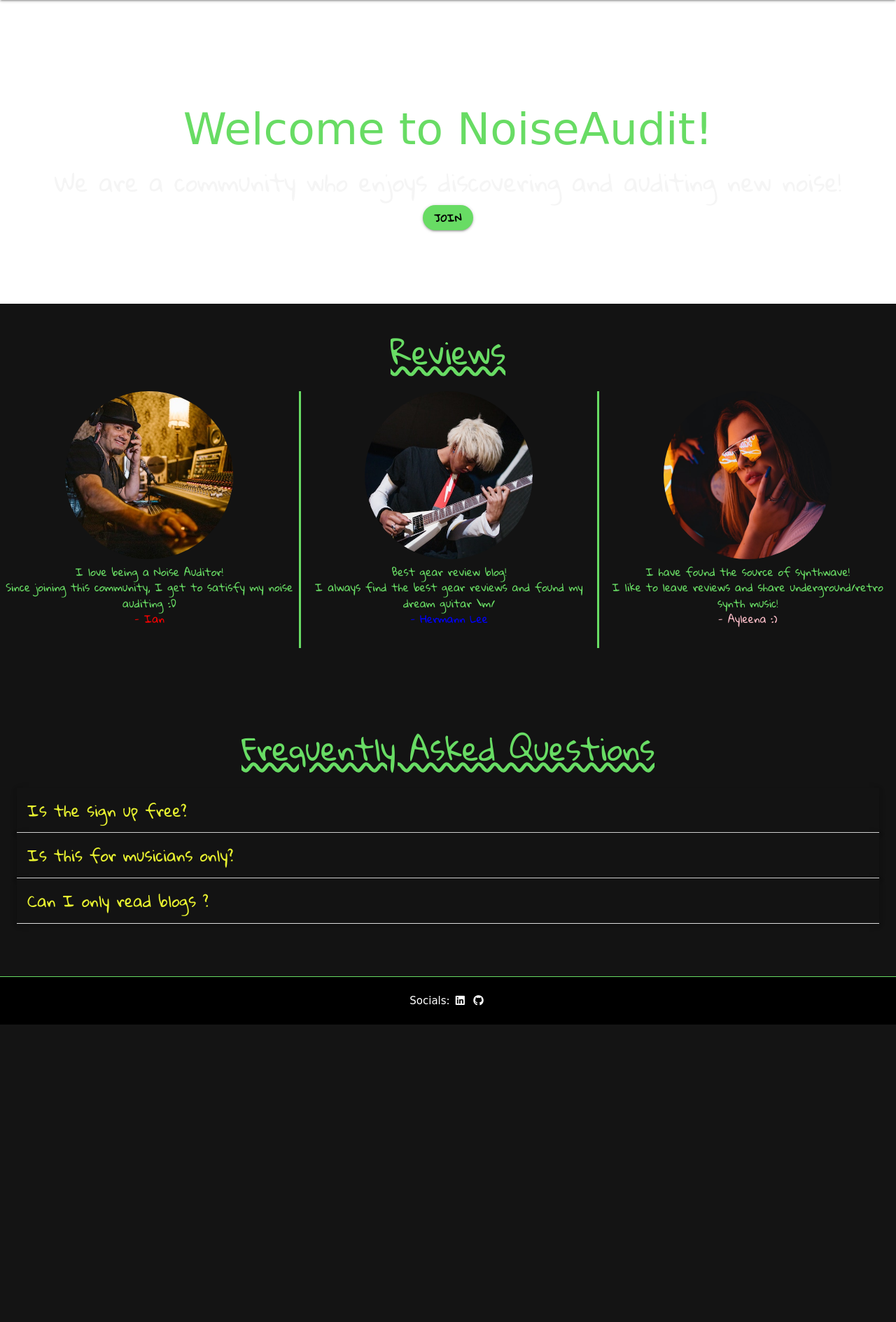
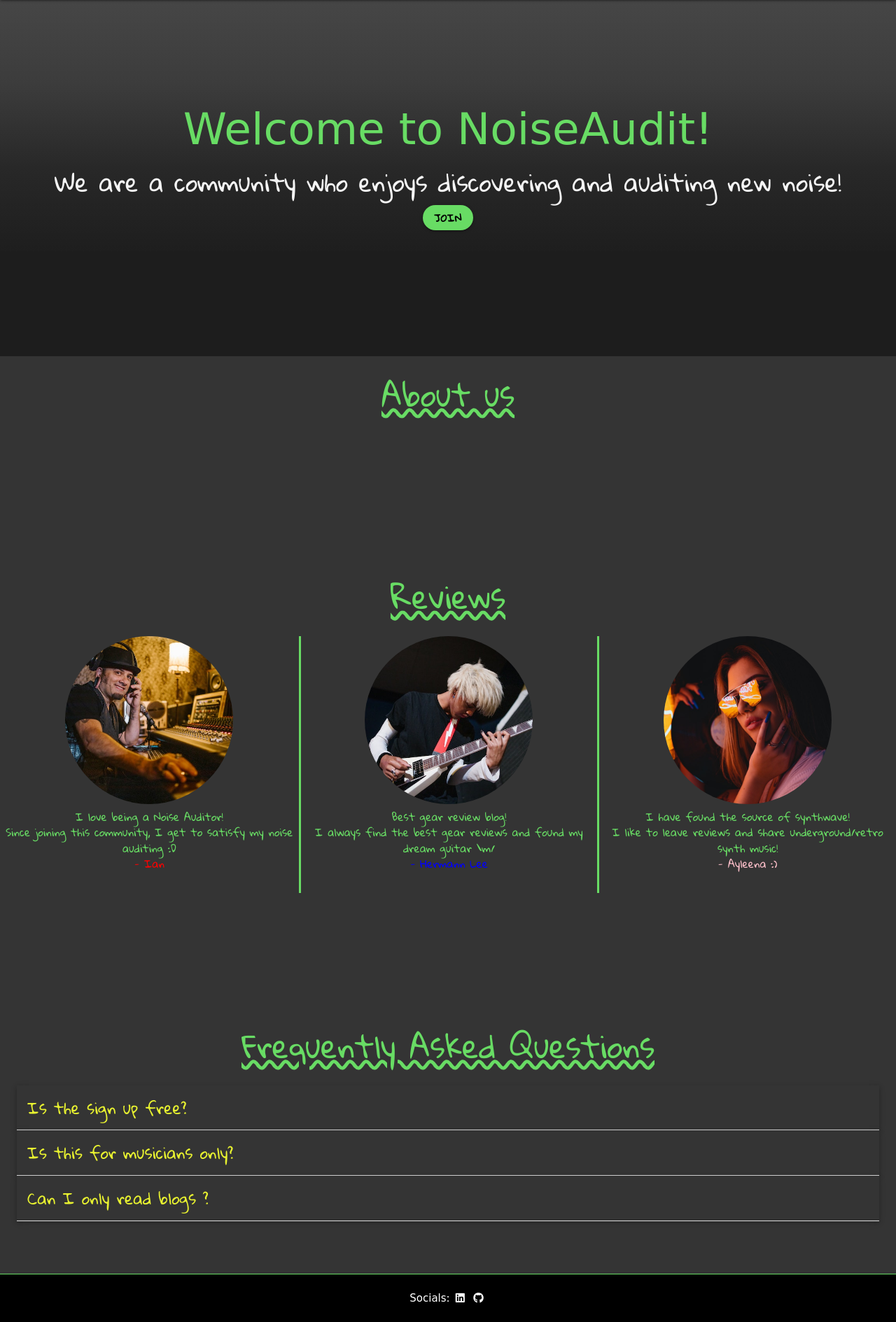
Before and after one commit to PSebastian96/pjt3-NoiseAudit, a Flask app: page / in a window 1280 px wide. Shown: the part 64-1953 px from the top of the page at 70% size. Before the commit the page ends 1528 px from the top, so only its background shows below. Run offline with Flask 3, Linux system fonts and the light colour scheme; some libraries are stand-ins or nearby versions; some web fonts are replaced.

Commit message:
about us section

```diff
--- a/static/css/style.css
+++ b/static/css/style.css
@@ -102,17 +102,18 @@ h4 i {
 }
 
 .section-title-box {
-    background-color: rgb(19, 19, 19);
+    background-color: rgb(52, 52, 52);
     padding: 1rem;
 }
 
 .row {
     margin: 0;
-    padding-bottom: 5rem;
+    padding-bottom: 10rem;
+    background-color: rgb(29, 29, 29);
 }
 
 .box-bg {
-    background-color:;
+    background:linear-gradient(rgb(70, 70, 70), rgb(60, 60, 60), rgb(40, 40, 40), rgb(30, 30, 30));
 }
 
 .row .col {
@@ -120,7 +121,7 @@ h4 i {
 }
 
 .box-one {
-    background-color: rgb(19, 19, 19);
+    background-color: rgb(52, 52, 52);
 }
 
 .section-title {
@@ -157,7 +158,7 @@ h4 i {
 }
 
 .rev-box {
-    background-color: rgb(19, 19, 19);;
+    background-color: rgb(52, 52, 52);
 }
 
 .red-txt {
@@ -180,7 +181,7 @@ h4 i {
 }
 
 .collapsible-header {
-    background-color: rgb(19, 19, 19);;
+    background-color: rgb(52, 52, 52);
 }
 
 .collapsible-body {
@@ -189,7 +190,7 @@ h4 i {
 
 .collapsible {
     margin: 0;
-    background-color: rgb(19, 19, 19);;
+    background-color: rgb(52, 52, 52);
     padding-bottom: 1rem;
 }
 
--- a/templates/index.html
+++ b/templates/index.html
@@ -13,6 +13,14 @@
 
 </div>
 
+  <!-- About section -->
+<div class="row box-one">
+
+    <div class="col s12 m12 section-title-box">
+     <h3 class="section-title">About us</h3>
+    </div>
+
+</div>
 
   <!-- Reviews -->
   <div class="col s1 m1 l1 section-title-box">
```
